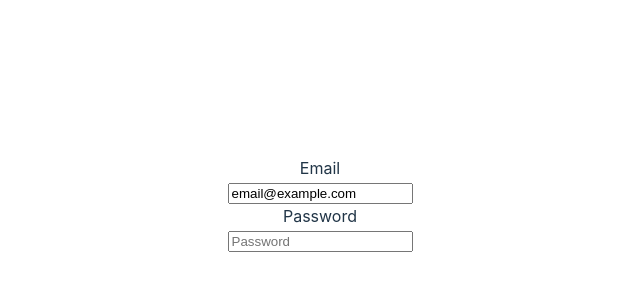
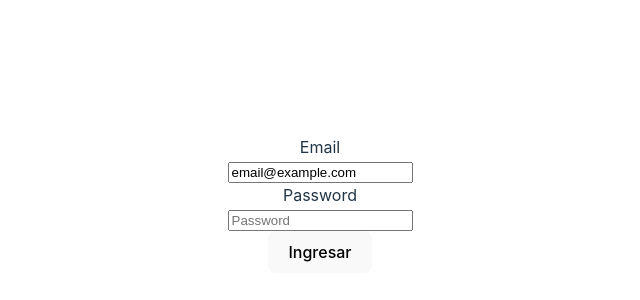
Before and after one commit to shimapi/hackaton_fem_tech_mach, a React (Vite) app: page / in a window 1280 px wide. Shown: the part 196-496 px from the top of the page, without its empty margins (320-960 px from the left). Built offline with nearby package versions, Linux system fonts and the light colour scheme.

Commit message:
Add: booton en forms

```diff
--- a/src/views/Login.jsx
+++ b/src/views/Login.jsx
@@ -1,6 +1,7 @@
 import Col from "react-bootstrap/Col";
 import Form from "react-bootstrap/Form";
 import Row from "react-bootstrap/Row";
+import Button from "react-bootstrap/Button";
 
 function Login() {
   return (
@@ -21,6 +22,7 @@ function Login() {
         <Col sm="10">
           <Form.Control type="password" placeholder="Password" />
         </Col>
+        <Button variant="primary">Ingresar</Button>{" "}
       </Form.Group>
     </Form>
   );
```
Also changed, not shown: src/components/Card.jsx (added).
